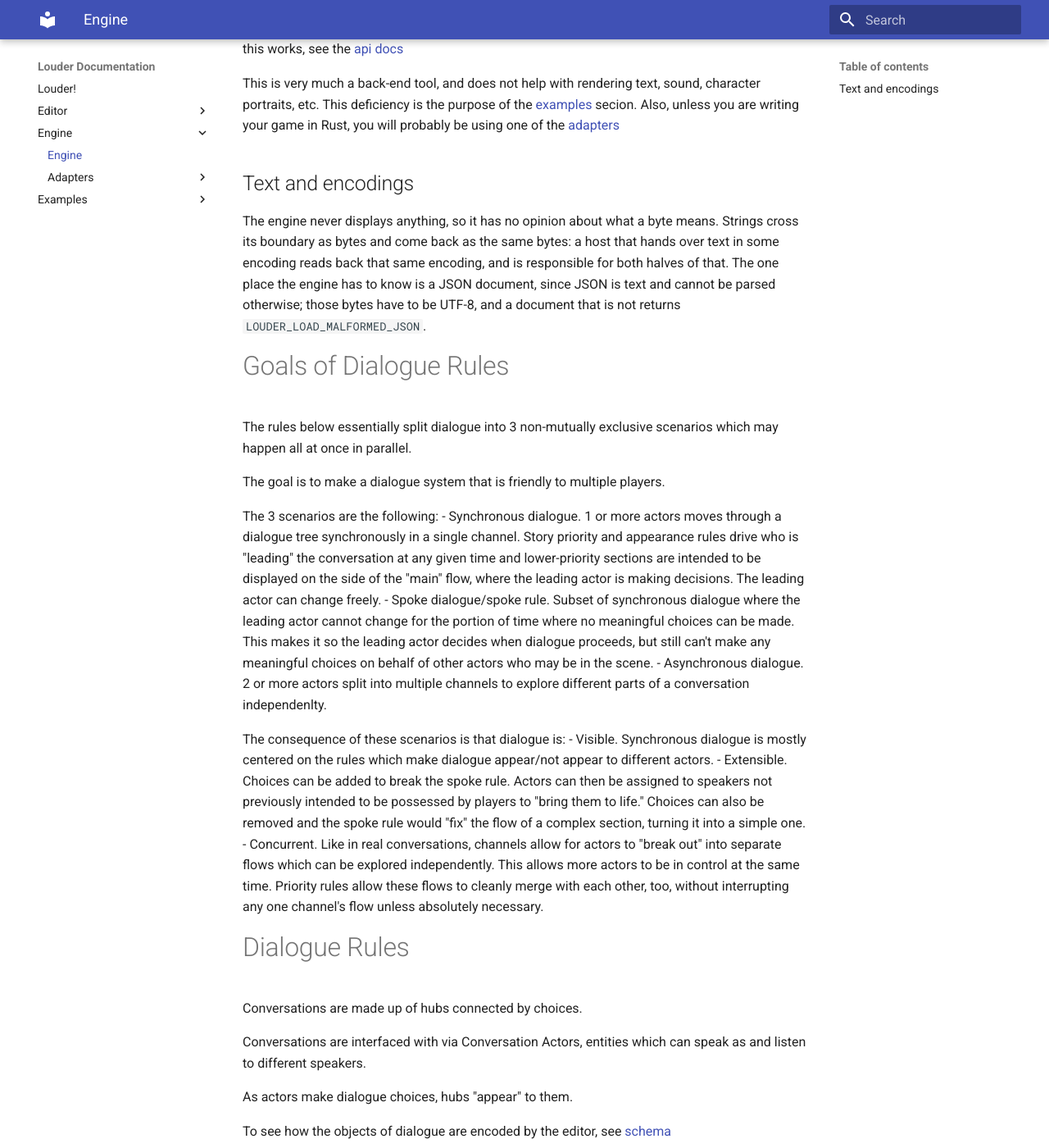
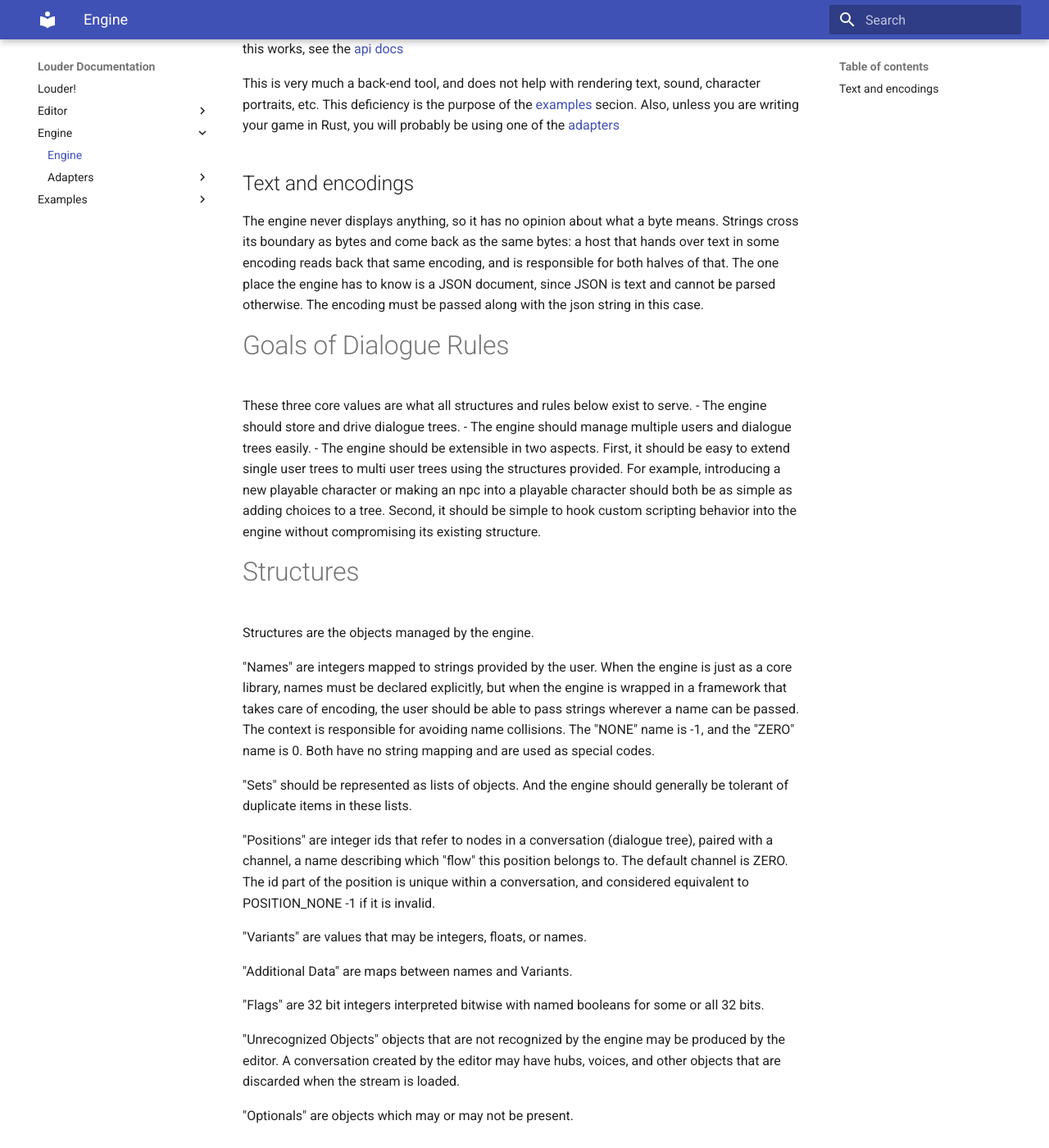
Before and after one commit to Roboticy3/Louder, an MkDocs documentation site: the page built from docs/docs/engine/index.md, in a window 1280 px wide and 1400 px high, scrolled down 209 px. Shown: the whole window at 82% size. Built offline with MkDocs 1.6.1 and Material for MkDocs 9.7.7, drawn with Linux system fonts in a browser that asks for light colours; some of the changed text lies outside the part shown.

Commit message:
Update index.md

```diff
--- a/docs/docs/engine/index.md
+++ b/docs/docs/engine/index.md
@@ -15,24 +15,47 @@ The engine never displays anything, so it has no opinion about what a byte
 means. Strings cross its boundary as bytes and come back as the same bytes: a
 host that hands over text in some encoding reads back that same encoding, and is
 responsible for both halves of that. The one place the engine has to know is a
-JSON document, since JSON is text and cannot be parsed otherwise; those bytes
-have to be UTF-8, and a document that is not returns
-`LOUDER_LOAD_MALFORMED_JSON`.
+JSON document, since JSON is text and cannot be parsed otherwise. The encoding must be passed along with the json string in this case.
 
 # Goals of Dialogue Rules
-The rules below essentially split dialogue into 3 non-mutually exclusive scenarios which may happen all at once in parallel.
+These three core values are what all structures and rules below exist to serve.
+ - The engine should store and drive dialogue trees.
+ - The engine should manage multiple users and dialogue trees easily.
+ - The engine should be extensible in two aspects. First, it should be easy to extend single user trees to multi user trees using the structures provided. For example, introducing a new playable character or making an npc into a playable character should both be as simple as adding choices to a tree. Second, it should be simple to hook custom scripting behavior into the engine without compromising its existing structure.
 
-The goal is to make a dialogue system that is friendly to multiple players.
+# Structures
+Structures are the objects managed by the engine.
 
-The 3 scenarios are the following:
- - Synchronous dialogue. 1 or more actors moves through a dialogue tree synchronously in a single channel. Story priority and appearance rules drive who is "leading" the conversation at any given time and lower-priority sections are intended to be displayed on the side of the "main" flow, where the leading actor is making decisions. The leading actor can change freely.
- - Spoke dialogue/spoke rule. Subset of synchronous dialogue where the leading actor cannot change for the portion of time where no meaningful choices can be made. This makes it so the leading actor decides when dialogue proceeds, but still can't make any meaningful choices on behalf of other actors who may be in the scene.
- - Asynchronous dialogue. 2 or more actors split into multiple channels to explore different parts of a conversation independenlty.
+"Names" are integers mapped to strings provided by the user. When the engine is just as a core library, names must be declared explicitly, but when the engine is wrapped in a framework that takes care of encoding, the user should be able to pass strings wherever a name can be passed. The context is responsible for avoiding name collisions. The "NONE" name is -1, and the "ZERO" name is 0. Both have no string mapping and are used as special codes.
 
-The consequence of these scenarios is that dialogue is:
- - Visible. Synchronous dialogue is mostly centered on the rules which make dialogue appear/not appear to different actors.
- - Extensible. Choices can be added to break the spoke rule. Actors can then be assigned to speakers not previously intended to be possessed by players to "bring them to life." Choices can also be removed and the spoke rule would "fix" the flow of a complex section, turning it into a simple one.
- - Concurrent. Like in real conversations, channels allow for actors to "break out" into separate flows which can be explored independently. This allows more actors to be in control at the same time. Priority rules allow these flows to cleanly merge with each other, too, without interrupting any one channel's flow unless absolutely necessary.
+"Sets" should be represented as lists of objects. And the engine should generally be tolerant of duplicate items in these lists.
+
+"Positions" are integer ids that refer to nodes in a conversation (dialogue tree), paired with a channel, a name describing which "flow" this position belongs to. The default channel is ZERO. The id part of the position is unique within a conversation, and considered equivalent to POSITION_NONE -1 if it is invalid.
+
+"Variants" are values that may be integers, floats, or names.
+
+"Additional Data" are maps between names and Variants.
+
+"Flags" are 32 bit integers interpreted bitwise with named booleans for some or all 32 bits.
+
+"Unrecognized Objects" objects that are not recognized by the engine may be produced by the editor. A conversation created by the editor may have hubs, voices, and other objects that are discarded when the stream is loaded.
+
+"Optionals" are objects which may or may not be present.
+
+## Context
+A context is a set of actors, voices (previously called speakers), conversations, events, and interrupts.
+
+## Actors
+An actor represents a user and is composed of 2 disjoint sets of voices, one which they "speak as" and another which they "listen to", flags, a position, and additional data.
+
+## Voices
+A voice represents a voice which a user can use to interact with a conversation. Voices are composed of a name, a set of voices which they "listen to", flags, and additional data.
+
+## Conversations
+The conversation represents a dialogue tree and is composed of a set of hubs and a set of connections
+
+## Hubs
+A hub represents a position in a conversation and is composed of the integer id of a position, optional voice, a set of voices called "recipients", flags, a name "text", a number of choices
 
 # Dialogue Rules
 Conversations are made up of hubs connected by choices.
```
